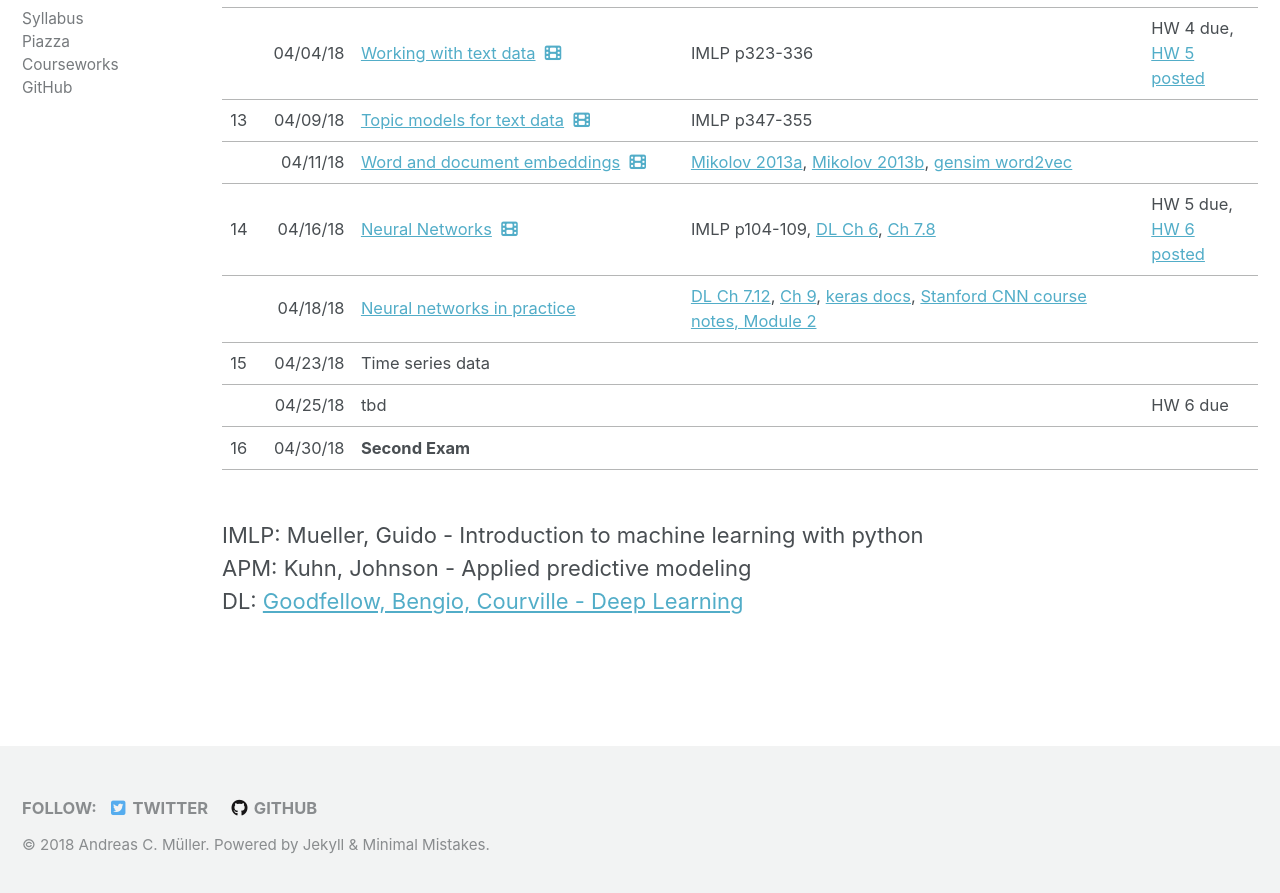
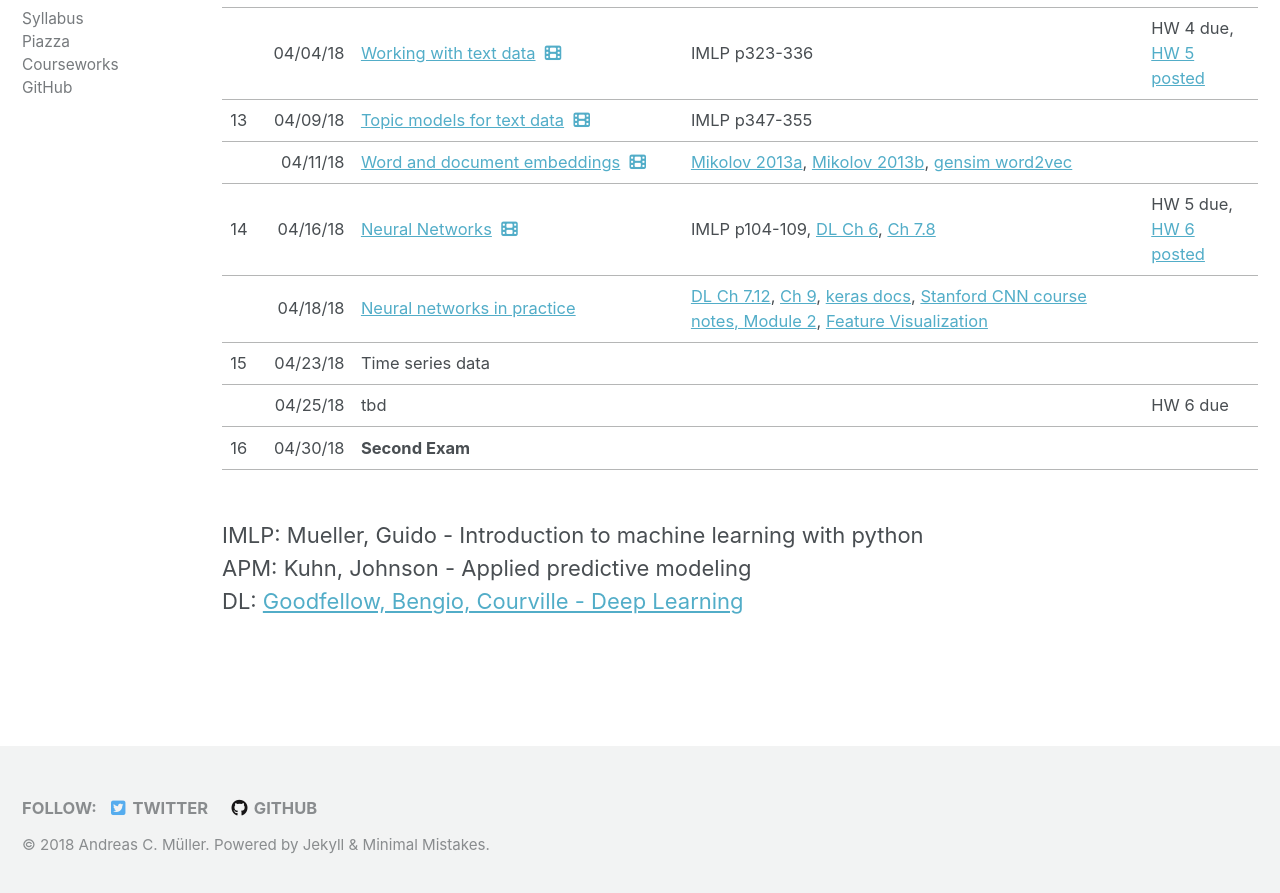
Before and after one commit to amueller/columbia-website, a Jekyll site: the page built from _comsw4995s18/lectures.md, in a window 1280 px wide and 900 px high, scrolled down 1403 px. Shown: the top 893 px of the window. Built offline with Jekyll 4.4.1, drawn with Linux system fonts in a browser that asks for light colours; nearby versions of some CDN libraries.

Commit message:
add distill feature visualization link

```diff
--- a/_comsw4995s18/lectures.md
+++ b/_comsw4995s18/lectures.md
@@ -240,7 +240,7 @@ Press P on slides for presenter notes.
 		<td><br></td>
 		<td align="right" sdval="42844" sdnum="1033;0;MM/DD/YY">04/18/18</td>
 		<td><a href="https://amueller.github.io/COMS4995-s18/slides/aml-23-041818-convolutional-nets">Neural networks in practice</a></td>
-		<td><a href="http://www.deeplearningbook.org/contents/regularization.html">DL Ch 7.12</a>, <a href="http://www.deeplearningbook.org/contents/convnets.html">Ch 9</a>, <a href="https://keras.io/">keras docs</a>, <a href="http://cs231n.github.io/">Stanford CNN course notes, Module 2</a></td>
+		<td><a href="http://www.deeplearningbook.org/contents/regularization.html">DL Ch 7.12</a>, <a href="http://www.deeplearningbook.org/contents/convnets.html">Ch 9</a>, <a href="https://keras.io/">keras docs</a>, <a href="http://cs231n.github.io/">Stanford CNN course notes, Module 2</a>, <a href="https://distill.pub/2017/feature-visualization/">Feature Visualization</a></td>
 		<td><br></td>
 	</tr>
 	<tr>
```
